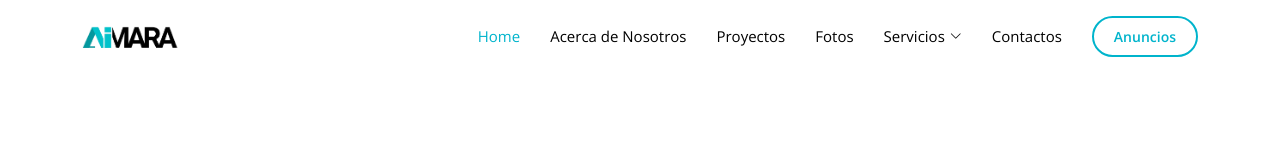
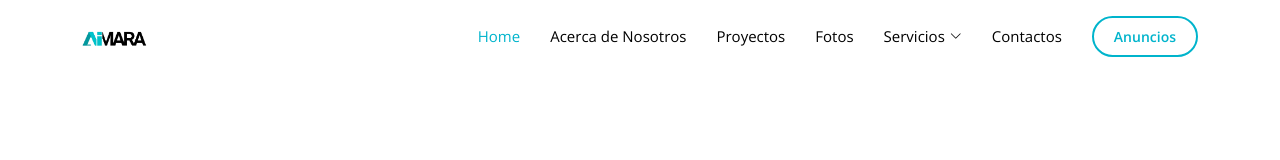
Before and after one commit to Honorio-apz/AiMara.github.io, a plain HTML site: page index.html in a window 1280 px wide. Shown: the top 160 px of the page. Drawn offline with nearby package versions, Linux system fonts and the light colour scheme.

Commit message:
Update style.css

```diff
--- a/assets/css/style.css
+++ b/assets/css/style.css
@@ -143,7 +143,7 @@ h6 {
 }
 
 #header .logo img {
-  max-height: 30px;
+  max-height: 20px;
 }
 
 /*--------------------------------------------------------------
```
